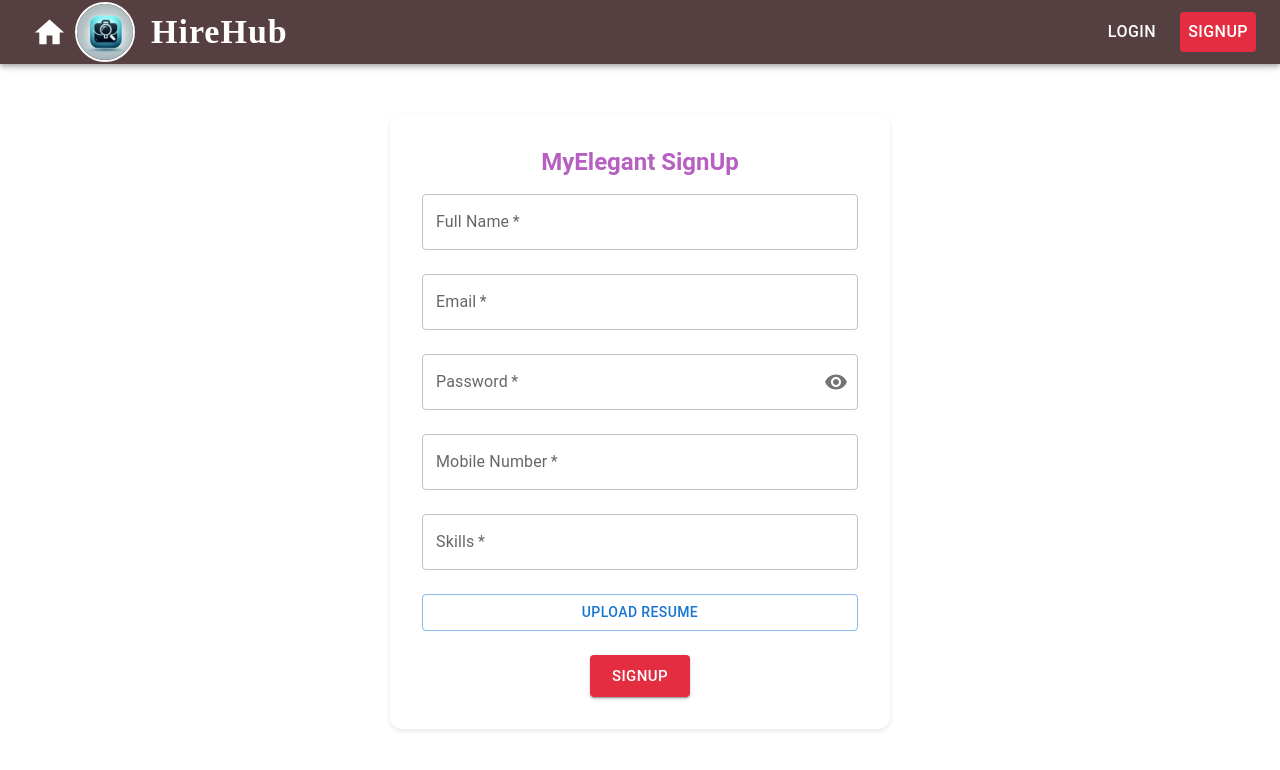
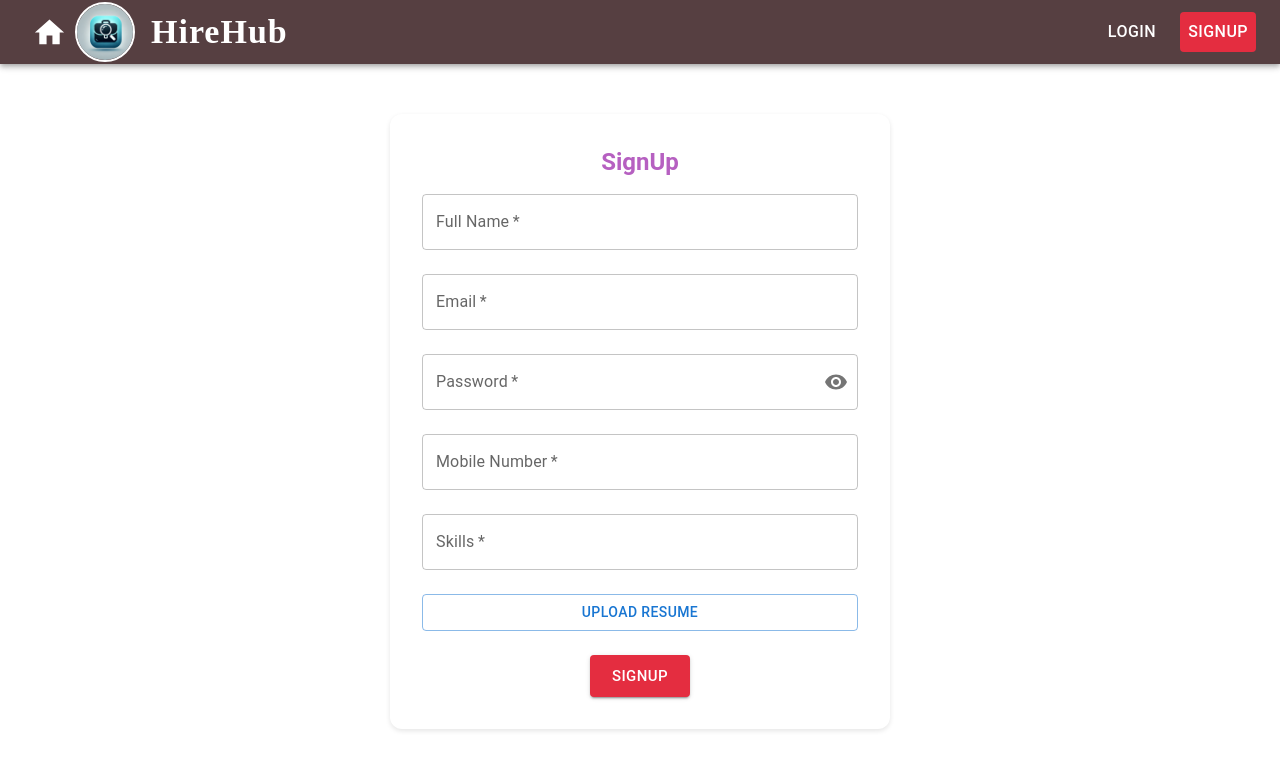
Before and after one commit to Ganesh-Chetti/Job-portal-frontend, a React (Vite) app: page /Userregistration in a window 1280 px wide. Shown: the top 770 px of the page. Built offline with nearby package versions, Linux system fonts and the light colour scheme.

Commit message:
user singup updated

```diff
--- a/src/User/UserRegistration.jsx
+++ b/src/User/UserRegistration.jsx
@@ -189,7 +189,7 @@ const UserRegistrationForm = () => {
           variant="h5"
           sx={{ fontWeight: 600, mb: 2, textAlign: "center", animation: "colorChange 3s infinite" }}
         >
-          MyElegant SignUp
+          SignUp
         </Typography>
         <style>
           {`
```
Also changed, not shown: 1 other file (tests, documents, lock files or other folders).
